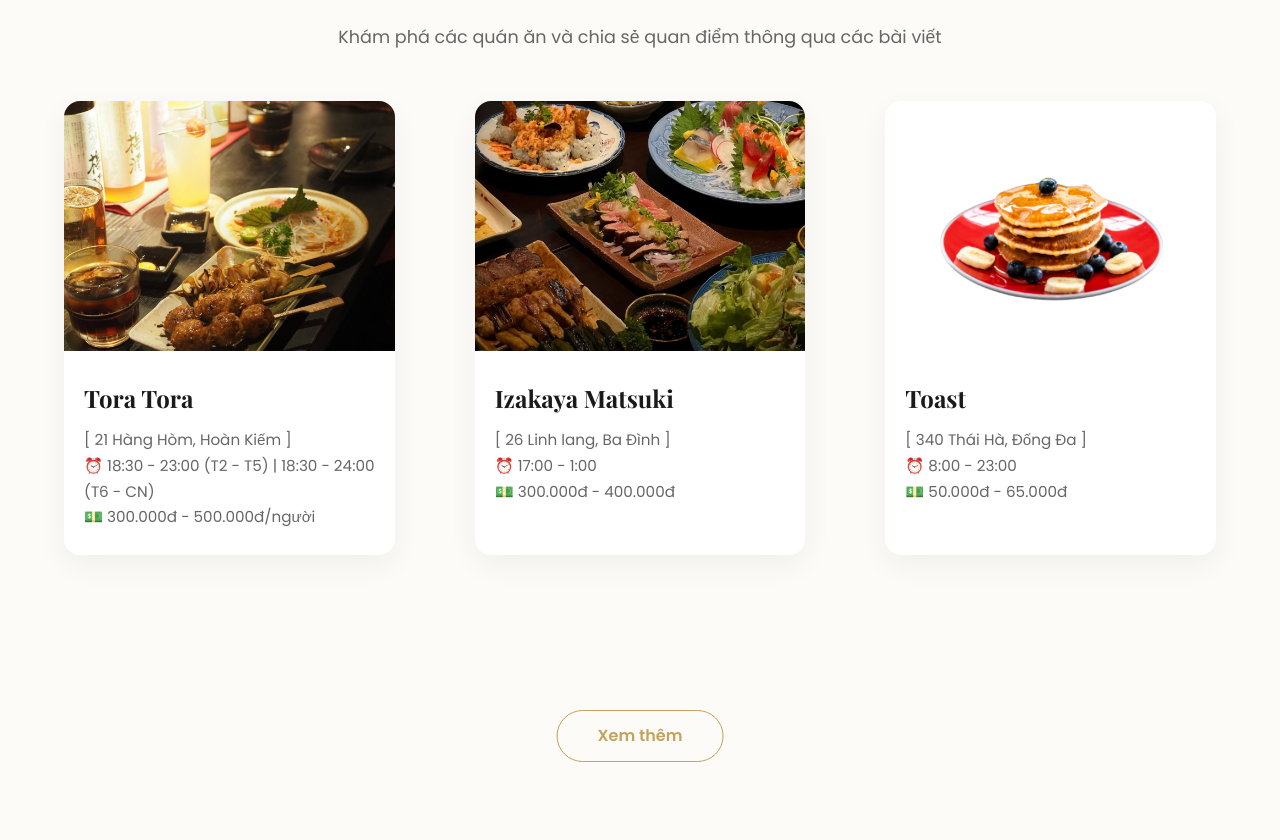
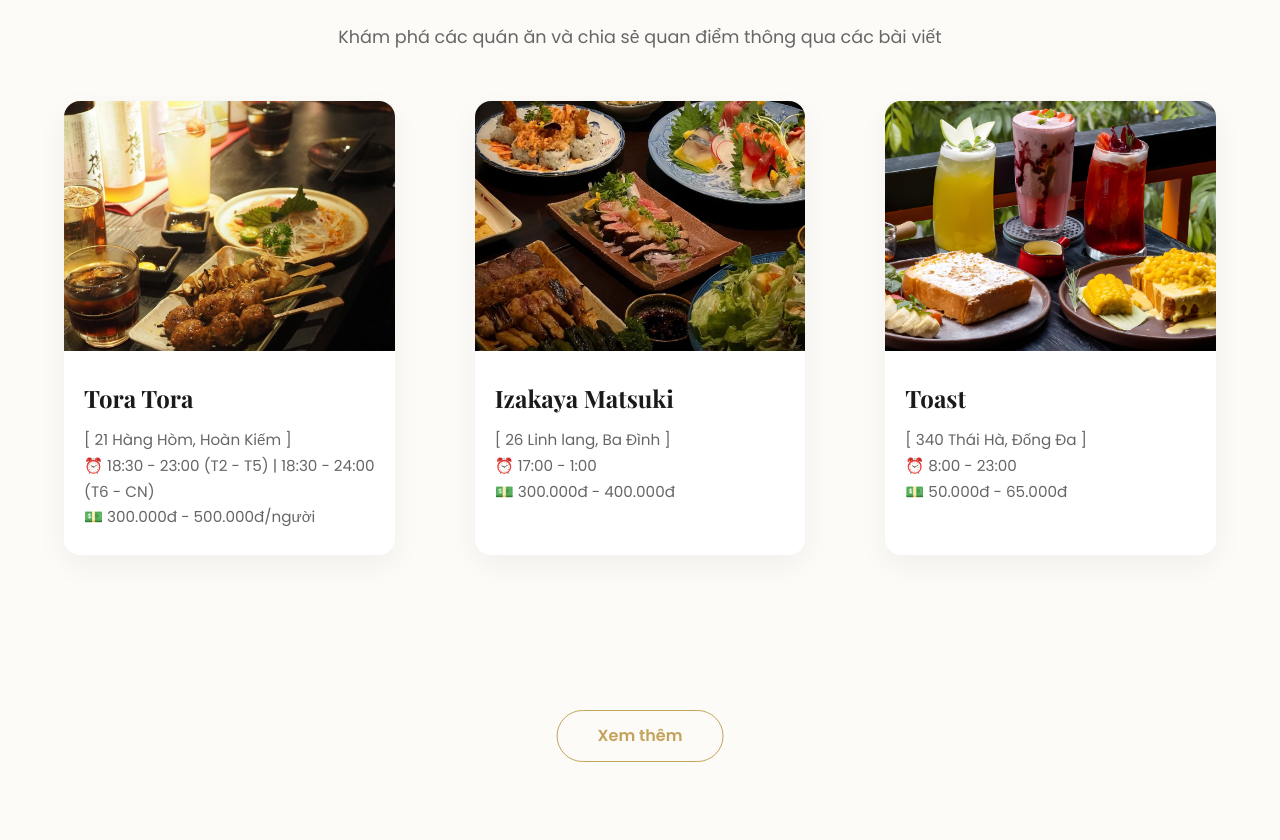
Before and after one commit to hailey1601/hanoi-bites, a React (Vite) app: page / in a window 1280 px wide. Shown: the part 949-1789 px from the top of the page. Built offline with nearby package versions, Linux system fonts and the light colour scheme; a web font is replaced by a local one.

Commit message:
fix: Update Toast item image path from `toast.png` to `toast2.png`.

```diff
--- a/src/pages/Home/home.jsx
+++ b/src/pages/Home/home.jsx
@@ -134,7 +134,7 @@ const Home = () => {
     },
     {
       title: "Toast",
-      img: "/img/toast.png",
+      img: "/img/toast2.png",
       addr: "340 Thái Hà, Đống Đa",
       time: "8:00 - 23:00",
       price: "50.000đ - 65.000đ",
```
